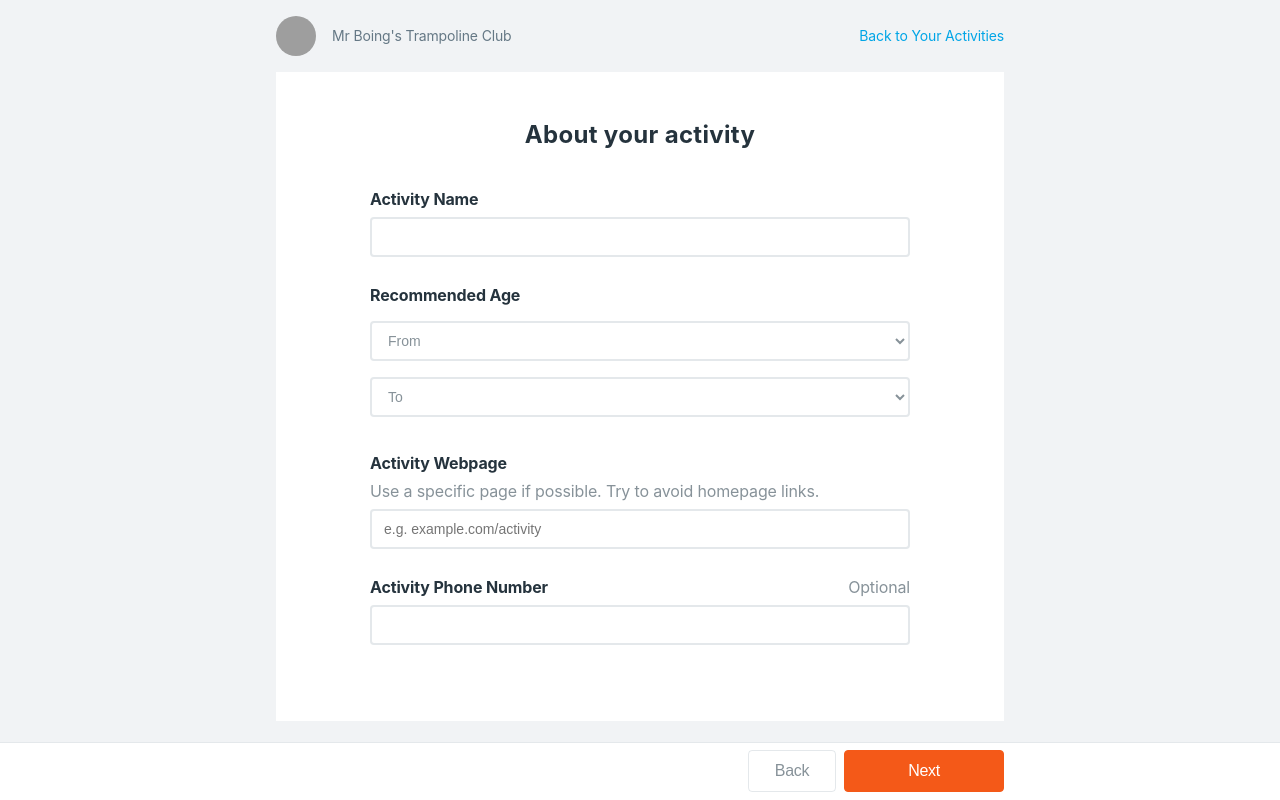
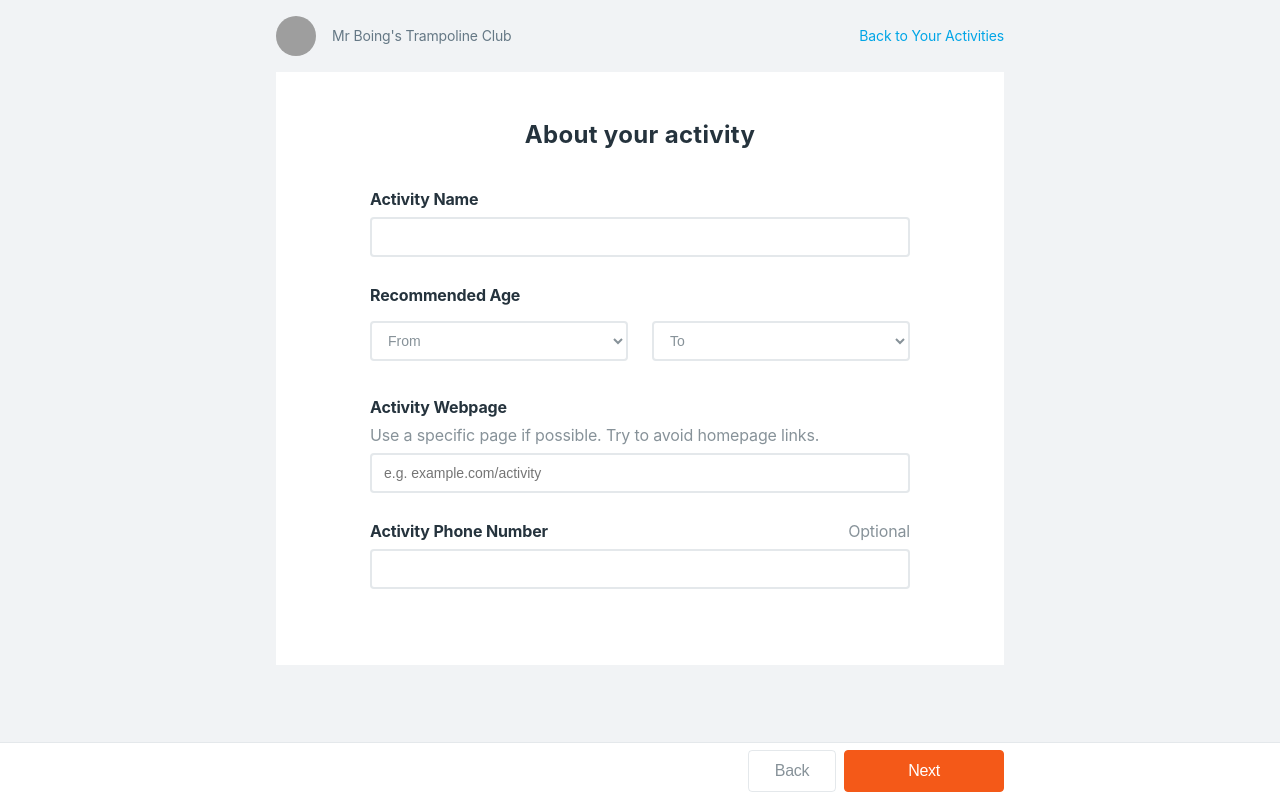
Before and after one commit to kevincarrogan/hoop, a React (Create React App) app: page / in a window 1280 px wide. Built offline with nearby package versions, Linux system fonts and the light colour scheme; grey boxes are pictures that could not be loaded.

Commit message:
Style grouped fields for desktop as half width.

```diff
--- a/src/components/FormField.js
+++ b/src/components/FormField.js
@@ -10,7 +10,9 @@ const GroupedField = ({label, children}) => {
       <div className={styles.labelWrapper}>
         <label className={styles.label}>{label}</label>
       </div>
-      {children}
+      <div className={styles.groupedFieldFieldsWrapper}>
+        {children}
+      </div>
     </div>
   );
 };
--- a/src/components/FormField.module.css
+++ b/src/components/FormField.module.css
@@ -70,3 +70,18 @@
 .groupedField {
   margin-bottom: 28px;
 }
+
+@media (min-width: 728px) {
+  .groupedFieldFieldsWrapper {
+    display: flex;
+  }
+
+  .groupedFieldFieldsWrapper .formField {
+    margin-right: 24px;
+    width: 50%;
+  }
+
+  .groupedFieldFieldsWrapper .formField:last-of-type {
+    margin-right: 0;
+  }
+}
```
